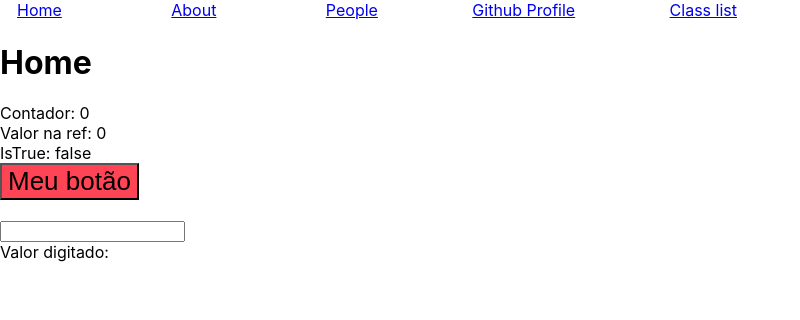
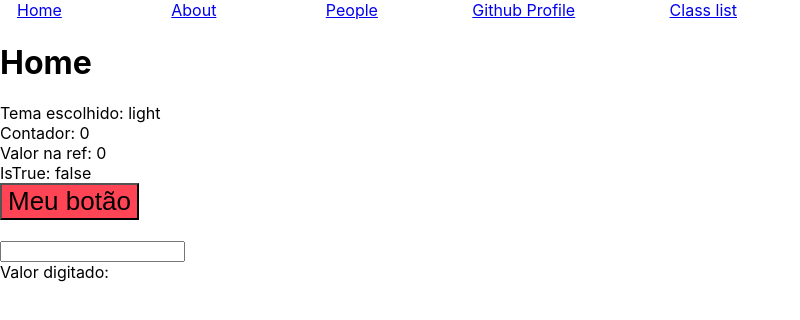
Before and after one commit to fkbral/webfullstack-react, a React (Vite) app in the folder Exemplo react-router-dom/: page / in a window 1280 px wide. Shown: the top 320 px of the page, without its empty margins (0-800 px from the left). Built offline with nearby package versions, Linux system fonts and the light colour scheme.

Commit message:
Introducao a API de Contexto

```diff
--- a/Exemplo react-router-dom/src/App.tsx
+++ b/Exemplo react-router-dom/src/App.tsx
@@ -1,6 +1,11 @@
 import './styles/App.css';
 import AppRoutes from './routes';
+import Contexts from './hooks';
 
 export default function App() {
-  return <AppRoutes />;
+  return (
+    <Contexts>
+      <AppRoutes />
+    </Contexts>
+  );
 }
--- /dev/null
+++ b/Exemplo react-router-dom/src/hooks/index.tsx
@@ -0,0 +1,11 @@
+import React from 'react';
+import { ThemeProvider } from './theme';
+
+interface ContextsProviderProps {
+  children: React.ReactNode;
+}
+
+// children vai ter as minhas rotas
+export default function ContextsProvider({ children }: ContextsProviderProps) {
+  return <ThemeProvider>{children}</ThemeProvider>;
+}
--- /dev/null
+++ b/Exemplo react-router-dom/src/hooks/theme.tsx
@@ -0,0 +1,33 @@
+import { useContext, createContext, useState, useMemo } from 'react';
+
+interface ThemeContextData {
+  theme: string;
+}
+
+interface ThemeProviderProps {
+  children: React.ReactNode;
+}
+
+// "Reservamos" o context na nossa aplicação
+const ThemeContext = createContext<ThemeContextData>({} as ThemeContextData);
+
+// Preenchemos as informações do nosso contexto
+export function ThemeProvider({ children }: ThemeProviderProps) {
+  const [theme, setTheme] = useState<'light' | 'dark'>('light');
+
+  const themeData = useMemo(
+    () => ({
+      theme: theme,
+    }),
+    [theme]
+  );
+
+  return (
+    <ThemeContext.Provider value={themeData}>{children}</ThemeContext.Provider>
+  );
+}
+
+export function useTheme(): ThemeContextData {
+  const context = useContext(ThemeContext);
+  return context;
+}
--- a/Exemplo react-router-dom/src/pages/Home/index.tsx
+++ b/Exemplo react-router-dom/src/pages/Home/index.tsx
@@ -1,8 +1,10 @@
 import { useRef, useState } from 'react';
 import Menu from '../../components/Menu';
 import Button from '../../components/Button';
+import { useTheme } from '../../hooks/theme';
 
 export default function Home() {
+  const { theme } = useTheme();
   const counterRef = useRef(0);
   const inputValueRef = useRef('');
 
@@ -28,6 +30,7 @@ export default function Home() {
     <div>
       <Menu />
       <h1>Home</h1>
+      <span>Tema escolhido: {theme}</span>
 
       <p>Contador: {counter}</p>
       <p>Valor na ref: {counterRef.current}</p>
```
